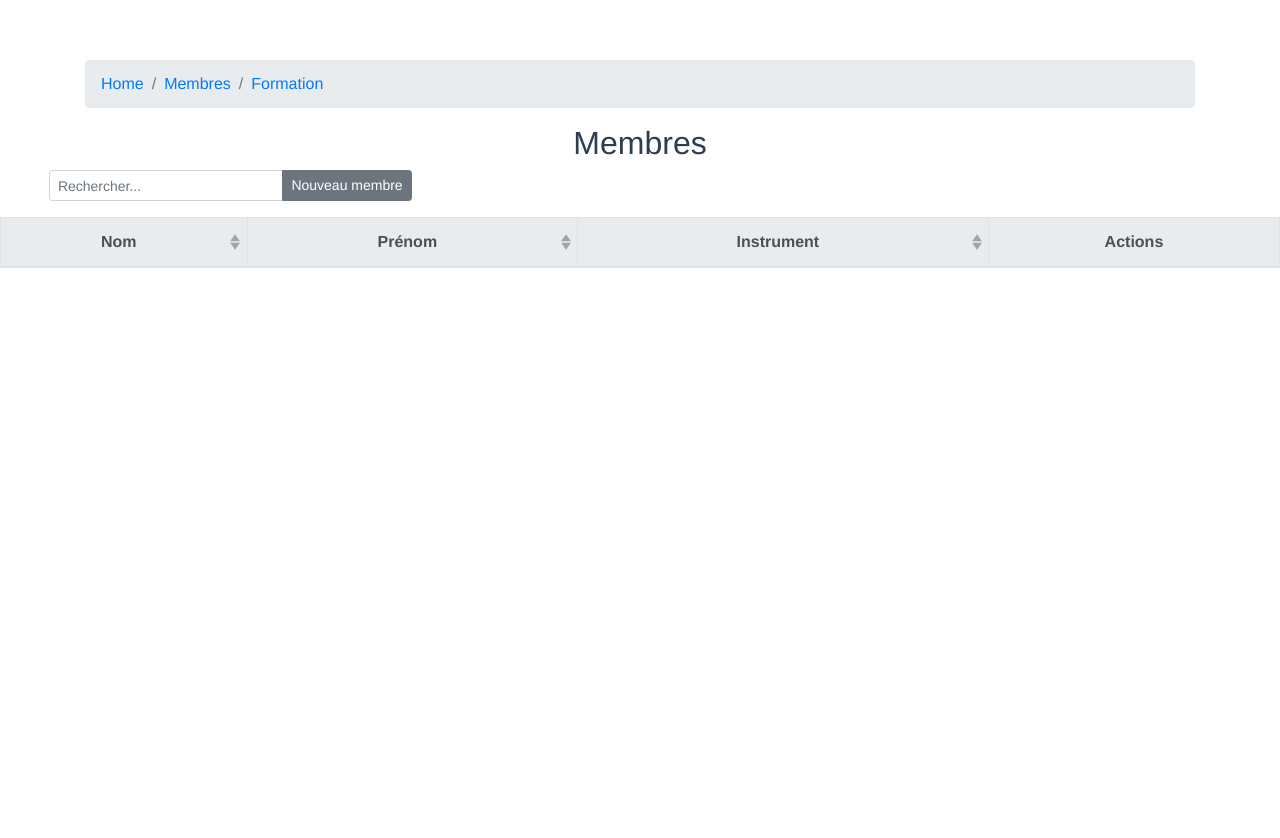
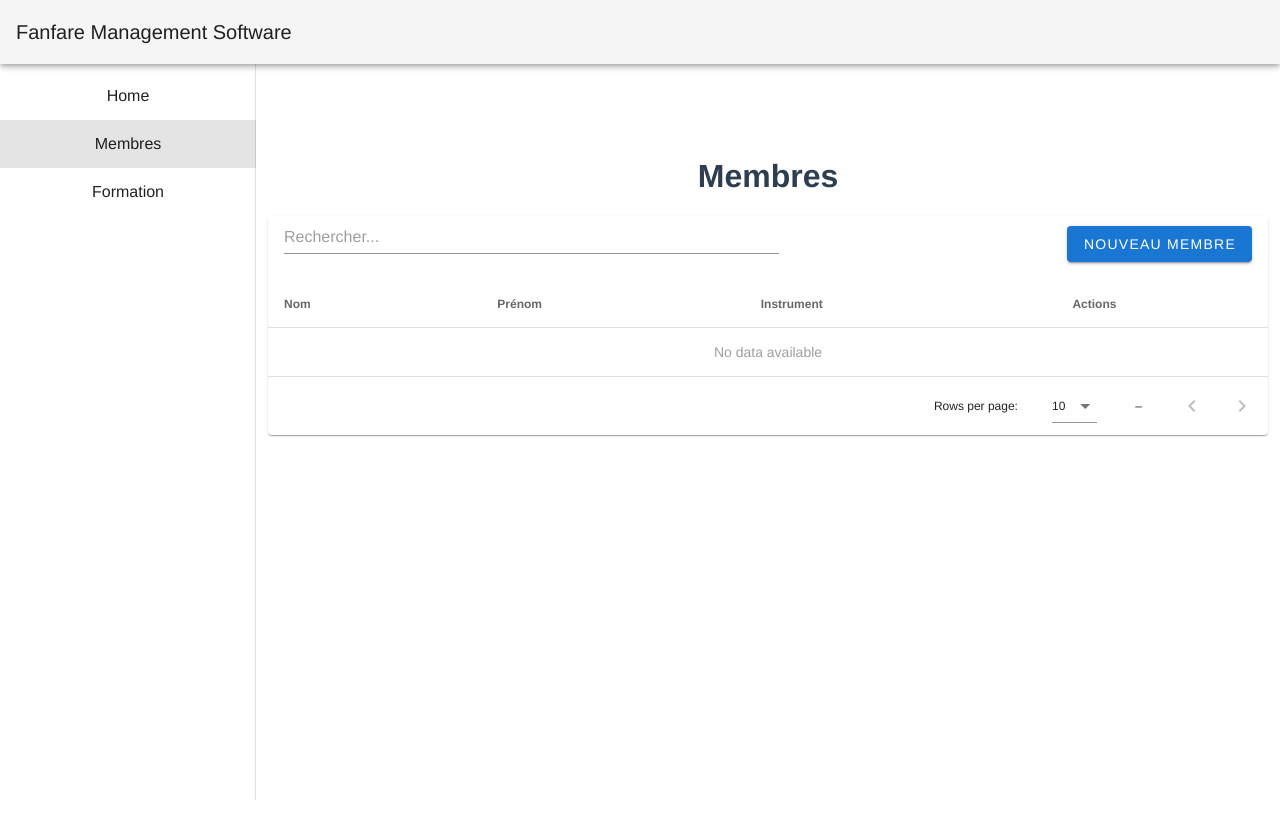
Before and after one commit to Chasuble15/fanfare-management-software, a Vue app: page /members in a window 1280 px wide. Shown: the top 838 px of the page. Before the commit the page ends 800 px from the top, so only its background shows below. Built offline with nearby package versions, Linux system fonts and the light colour scheme; what vue-firestore would draw is missing.

Commit message:
Convert project to Vuetify

```diff
--- a/public/index.html
+++ b/public/index.html
@@ -7,11 +7,14 @@
   <meta name="viewport" content="width=device-width,initial-scale=1.0">
   <link rel="icon" href="<%= BASE_URL %>favicon.ico">
 
-  <!-- Bootstrap CSS -->
-  <link rel="stylesheet" href="https://stackpath.bootstrapcdn.com/bootstrap/4.4.1/css/bootstrap.min.css"
-    integrity="sha384-Vkoo8x4CGsO3+Hhxv8T/Q5PaXtkKtu6ug5TOeNV6gBiFeWPGFN9MuhOf23Q9Ifjh" crossorigin="anonymous">
+  <!-- Vuetify fonts and icon -->
+  <link href="https://fonts.googleapis.com/css?family=Roboto:100,300,400,500,700,900" rel="stylesheet">
+  <link href="https://cdn.jsdelivr.net/npm/@mdi/font@5.x/css/materialdesignicons.min.css" rel="stylesheet">
+
 
   <title><%= htmlWebpackPlugin.options.title %></title>
+    <link rel="stylesheet" href="https://fonts.googleapis.com/css?family=Roboto:100,300,400,500,700,900">
+    <link rel="stylesheet" href="https://cdn.jsdelivr.net/npm/@mdi/font@latest/css/materialdesignicons.min.css">
 </head>
 
 <body>
--- a/src/App.vue
+++ b/src/App.vue
@@ -1,12 +1,44 @@
 <template>
-  <div id="app">
-    <b-container>
-      <b-breadcrumb>
-        <b-breadcrumb-item to="/">Home</b-breadcrumb-item>
-        <b-breadcrumb-item to="/members">Membres</b-breadcrumb-item>
-        <b-breadcrumb-item to="/formation">Formation</b-breadcrumb-item>
-      </b-breadcrumb>
-    </b-container>
-    <router-view />
-  </div>
+  <v-app>
+    <v-navigation-drawer app clipped>
+      <v-list>
+        <v-list-item :to="{path: '/home'}">
+          <v-list-item-content>
+            <v-list-item-title>Home</v-list-item-title>
+          </v-list-item-content>
+        </v-list-item>
+        <v-list-item :to="{path: '/members'}">
+          <v-list-item-content>
+            <v-list-item-title>Membres</v-list-item-title>
+          </v-list-item-content>
+        </v-list-item>
+        <v-list-item :to="{path: '/formation'}">
+          <v-list-item-content>
+            <v-list-item-title>Formation</v-list-item-title>
+          </v-list-item-content>
+        </v-list-item>
+      </v-list>
+    </v-navigation-drawer>
+
+    <v-app-bar app clipped-left>
+      <v-toolbar-title>Fanfare Management Software</v-toolbar-title>
+    </v-app-bar>
+    <v-content>
+      <v-container fluid>
+        <v-fade-transition mode="out-in">
+          <router-view></router-view>
+        </v-fade-transition>
+      </v-container>
+    </v-content>
+  </v-app>
 </template>
+
+<script>
+export default {
+  name: "App",
+
+  data: () => ({
+    //
+  })
+};
+</script>
--- a/src/components/HelloWorld.vue
+++ b/src/components/HelloWorld.vue
@@ -1,58 +1,151 @@
 <template>
-  <div class="hello">
-    <h1>{{ msg }}</h1>
-    <p>
-      For a guide and recipes on how to configure / customize this project,<br>
-      check out the
-      <a href="https://cli.vuejs.org" target="_blank" rel="noopener">vue-cli documentation</a>.
-    </p>
-    <h3>Installed CLI Plugins</h3>
-    <ul>
-      <li><a href="https://github.com/vuejs/vue-cli/tree/dev/packages/%40vue/cli-plugin-babel" target="_blank" rel="noopener">babel</a></li>
-      <li><a href="https://github.com/vuejs/vue-cli/tree/dev/packages/%40vue/cli-plugin-eslint" target="_blank" rel="noopener">eslint</a></li>
-    </ul>
-    <h3>Essential Links</h3>
-    <ul>
-      <li><a href="https://vuejs.org" target="_blank" rel="noopener">Core Docs</a></li>
-      <li><a href="https://forum.vuejs.org" target="_blank" rel="noopener">Forum</a></li>
-      <li><a href="https://chat.vuejs.org" target="_blank" rel="noopener">Community Chat</a></li>
-      <li><a href="https://twitter.com/vuejs" target="_blank" rel="noopener">Twitter</a></li>
-      <li><a href="https://news.vuejs.org" target="_blank" rel="noopener">News</a></li>
-    </ul>
-    <h3>Ecosystem</h3>
-    <ul>
-      <li><a href="https://router.vuejs.org" target="_blank" rel="noopener">vue-router</a></li>
-      <li><a href="https://vuex.vuejs.org" target="_blank" rel="noopener">vuex</a></li>
-      <li><a href="https://github.com/vuejs/vue-devtools#vue-devtools" target="_blank" rel="noopener">vue-devtools</a></li>
-      <li><a href="https://vue-loader.vuejs.org" target="_blank" rel="noopener">vue-loader</a></li>
-      <li><a href="https://github.com/vuejs/awesome-vue" target="_blank" rel="noopener">awesome-vue</a></li>
-    </ul>
-  </div>
+  <v-container>
+    <v-row class="text-center">
+      <v-col cols="12">
+        <v-img
+          :src="require('../assets/logo.svg')"
+          class="my-3"
+          contain
+          height="200"
+        />
+      </v-col>
+
+      <v-col class="mb-4">
+        <h1 class="display-2 font-weight-bold mb-3">
+          Welcome to Vuetify
+        </h1>
+
+        <p class="subheading font-weight-regular">
+          For help and collaboration with other Vuetify developers,
+          <br>please join our online
+          <a
+            href="https://community.vuetifyjs.com"
+            target="_blank"
+          >Discord Community</a>
+        </p>
+      </v-col>
+
+      <v-col
+        class="mb-5"
+        cols="12"
+      >
+        <h2 class="headline font-weight-bold mb-3">
+          What's next?
+        </h2>
+
+        <v-row justify="center">
+          <a
+            v-for="(next, i) in whatsNext"
+            :key="i"
+            :href="next.href"
+            class="subheading mx-3"
+            target="_blank"
+          >
+            {{ next.text }}
+          </a>
+        </v-row>
+      </v-col>
+
+      <v-col
+        class="mb-5"
+        cols="12"
+      >
+        <h2 class="headline font-weight-bold mb-3">
+          Important Links
+        </h2>
+
+        <v-row justify="center">
+          <a
+            v-for="(link, i) in importantLinks"
+            :key="i"
+            :href="link.href"
+            class="subheading mx-3"
+            target="_blank"
+          >
+            {{ link.text }}
+          </a>
+        </v-row>
+      </v-col>
+
+      <v-col
+        class="mb-5"
+        cols="12"
+      >
+        <h2 class="headline font-weight-bold mb-3">
+          Ecosystem
+        </h2>
+
+        <v-row justify="center">
+          <a
+            v-for="(eco, i) in ecosystem"
+            :key="i"
+            :href="eco.href"
+            class="subheading mx-3"
+            target="_blank"
+          >
+            {{ eco.text }}
+          </a>
+        </v-row>
+      </v-col>
+    </v-row>
+  </v-container>
 </template>
 
 <script>
-export default {
-  name: 'HelloWorld',
-  props: {
-    msg: String
+  export default {
+    name: 'HelloWorld',
+
+    data: () => ({
+      ecosystem: [
+        {
+          text: 'vuetify-loader',
+          href: 'https://github.com/vuetifyjs/vuetify-loader',
+        },
+        {
+          text: 'github',
+          href: 'https://github.com/vuetifyjs/vuetify',
+        },
+        {
+          text: 'awesome-vuetify',
+          href: 'https://github.com/vuetifyjs/awesome-vuetify',
+        },
+      ],
+      importantLinks: [
+        {
+          text: 'Documentation',
+          href: 'https://vuetifyjs.com',
+        },
+        {
+          text: 'Chat',
+          href: 'https://community.vuetifyjs.com',
+        },
+        {
+          text: 'Made with Vuetify',
+          href: 'https://madewithvuejs.com/vuetify',
+        },
+        {
+          text: 'Twitter',
+          href: 'https://twitter.com/vuetifyjs',
+        },
+        {
+          text: 'Articles',
+          href: 'https://medium.com/vuetify',
+        },
+      ],
+      whatsNext: [
+        {
+          text: 'Explore components',
+          href: 'https://vuetifyjs.com/components/api-explorer',
+        },
+        {
+          text: 'Select a layout',
+          href: 'https://vuetifyjs.com/layout/pre-defined',
+        },
+        {
+          text: 'Frequently Asked Questions',
+          href: 'https://vuetifyjs.com/getting-started/frequently-asked-questions',
+        },
+      ],
+    }),
   }
-}
 </script>
-
-<!-- Add "scoped" attribute to limit CSS to this component only -->
-<style scoped lang="scss">
-h3 {
-  margin: 40px 0 0;
-}
-ul {
-  list-style-type: none;
-  padding: 0;
-}
-li {
-  display: inline-block;
-  margin: 0 10px;
-}
-a {
-  color: #42b983;
-}
-</style>
--- /dev/null
+++ b/src/plugins/vuetify.js
@@ -0,0 +1,7 @@
+import Vue from 'vue';
+import Vuetify from 'vuetify/lib';
+
+Vue.use(Vuetify);
+
+export default new Vuetify({
+});
--- a/src/views/Formation.vue
+++ b/src/views/Formation.vue
@@ -1,12 +1,10 @@
 <template>
   <div class="formation">
     <!--<b-button @click="update">Update</b-button>-->
-    <b-container>
-      <h2>Formation</h2>
-      <b-list-group>
-        <b-list-group-item v-for="post in postsList.posts" :key="post">{{ post }}</b-list-group-item>
-      </b-list-group>
-    </b-container>
+    <h1 class="pa-md-4 mx-lg-auto">Formation</h1>
+    <v-list>
+      <v-list-item-group v-for="post in postsList.posts" :key="post">{{ post }}</v-list-item-group>
+    </v-list>
   </div>
 </template>
 
--- a/src/views/Members.vue
+++ b/src/views/Members.vue
@@ -1,93 +1,98 @@
 <template>
   <div class="members">
-    <h2>Membres</h2>
-    <b-col cols="4">
-      <b-form-group label-for="filterInput" label-cols-sm="1">
-        <b-input-group size="sm">
-          <b-form-input v-model="filter" type="search" id="filterInput" placeholder="Rechercher..."></b-form-input>
-          <b-input-group-append>
-            <b-button id="show-btn" @click="$bvModal.show('bv-modal-example')">Nouveau membre</b-button>
-          </b-input-group-append>
-        </b-input-group>
-      </b-form-group>
-    </b-col>
+    <h1 class="pa-md-4 mx-lg-auto">Membres</h1>
 
-    <div>
-      <b-table
-        hover
-        bordered
-        head-variant="light"
-        :items="memberList"
-        :fields="fields"
-        :filter="filter"
-      >
-        <template v-slot:cell(actions)="row">
-          <b-button
-            size="sm"
-            @click="info(row.item, row.index, $event.target)"
-            class="mr-1"
-          >Modifier</b-button>
-          <b-button size="sm" @click="deleteMember(row.item)" class="mr-1">Supprimer</b-button>
-        </template>
-      </b-table>
+    <v-data-table
+      :items="memberList"
+      :headers="headers"
+      item-key="name"
+      class="elevation-1"
+      :search="filter"
+      disable-pagination
+    >
+      <template v-slot:top>
+        <v-toolbar flat color="white">
+          <v-text-field v-model="filter" type="search" id="filterInput" placeholder="Rechercher..."></v-text-field>
+          <v-spacer></v-spacer>
+          <v-dialog v-model="dialog" max-width="600px">
+            <template v-slot:activator="{ on, attrs }">
+              <v-btn color="primary" dark class="mb-2" v-bind="attrs" v-on="on">Nouveau membre</v-btn>
+            </template>
+            <v-card>
+              <v-card-title>
+                <span class="headline">Nouveau membre</span>
+              </v-card-title>
 
-      <b-modal :id="infoModal.id" title="Modifier un membre" hide-footer>
-        <div class="form-group">
-          <label for="firstName">Prénom</label>
-          <input type="text" class="form-control" id="firstName" v-model="infoModal.firstName" />
-        </div>
-        <div class="form-group">
-          <label for="lastName">Nom</label>
-          <input type="text" class="form-control" id="lastName" v-model="infoModal.lastName" />
-        </div>
-        <div class="form-group">
-          <label for="newInstrument">Instrument</label>
-          <b-form-select v-model="infoModal.instrument" :options="postsList.posts">Instrument</b-form-select>
-        </div>
-        <b-row>
-          <b-col>
-            <b-button variant="success" block @click="modifyMember">Modifier</b-button>
-          </b-col>
-          <b-col>
-            <b-button variant="danger" block @click="cancelModify">Annuler</b-button>
-          </b-col>
-        </b-row>
-      </b-modal>
-    </div>
-    <div>
-      <b-modal id="bv-modal-example" hide-footer>
-        <template v-slot:modal-title>Nouveau membre</template>
-        <div class="form-group">
-          <label for="firstName">Prénom</label>
-          <input
-            type="text"
-            class="form-control"
-            id="firstName"
-            placeholder="Prénom"
-            v-model="firstName"
-          />
-        </div>
-        <div class="form-group">
-          <label for="lastName">Nom</label>
-          <input
-            type="text"
-            class="form-control"
-            id="lastName"
-            placeholder="Nom"
-            v-model="lastName"
-          />
-        </div>
-        <div class="form-group">
-          <label for="instrument">Instrument</label>
-          <b-form-select v-model="instrument" :options="postsList.posts">
-            <template v-slot:first>
-              <b-form-select-option :value="null" disabled>-- Choisir un instrument --</b-form-select-option>
-            </template>
-          </b-form-select>
-        </div>
-        <b-button variant="success" block @click="addMember">Valider</b-button>
-      </b-modal>
-    </div>
+              <v-card-text>
+                <v-container>
+                  <v-row>
+                    <v-col>
+                      <v-text-field v-model="lastName" label="Nom"></v-text-field>
+                    </v-col>
+                    <v-col>
+                      <v-text-field v-model="firstName" label="Prénom"></v-text-field>
+                    </v-col>
+                  </v-row>
+                  <v-row>
+                    <v-col>
+                      <v-combobox v-model="instrument" :items="postsList.posts" label="Instrument"></v-combobox>
+                    </v-col>
+                  </v-row>
+                </v-container>
+              </v-card-text>
+
+              <v-card-actions>
+                <v-spacer></v-spacer>
+                <v-btn color="blue darken-1" text @click="close">Cancel</v-btn>
+                <v-btn color="blue darken-1" text @click="addMember">Ajouter</v-btn>
+              </v-card-actions>
+            </v-card>
+          </v-dialog>
+        </v-toolbar>
+      </template>
+      "
+      <template v-slot:item.actions="{ item }">
+        <v-btn @click.stop="info(item)">Modifier</v-btn>
+
+        <v-btn @click="deleteMember(item)">Supprimer</v-btn>
+      </template>
+    </v-data-table>
+
+    <v-dialog v-model="modifDialog" max-width="600px">
+      <v-card>
+        <v-card-title>
+          <span class="headline">Modifier membre</span>
+        </v-card-title>
+
+        <v-card-text>
+          <v-container>
+            <v-row>
+              <v-col>
+                <v-text-field v-model="infoModal.lastName" label="Nom"></v-text-field>
+              </v-col>
+              <v-col>
+                <v-text-field v-model="infoModal.firstName" label="Prénom"></v-text-field>
+              </v-col>
+            </v-row>
+            <v-row>
+              <v-col>
+                <v-combobox
+                  v-model="infoModal.instrument"
+                  :items="postsList.posts"
+                  label="Instrument"
+                ></v-combobox>
+              </v-col>
+            </v-row>
+          </v-container>
+        </v-card-text>
+
+        <v-card-actions>
+          <v-spacer></v-spacer>
+          <v-btn color="blue darken-1" text @click="modifDialog = false">Cancel</v-btn>
+          <v-btn color="blue darken-1" text @click="modifyMember">Ajouter</v-btn>
+        </v-card-actions>
+      </v-card>
+    </v-dialog>
   </div>
 </template>
 
@@ -99,23 +104,25 @@
 
   data() {
     return {
-      fields: [
+      dialog: false,
+      modifDialog: false,
+      headers: [
         {
-          key: "lastName",
-          label: "Nom",
+          value: "lastName",
+          text: "Nom",
           sortable: true
         },
         {
-          key: "firstName",
-          label: "Prénom",
+          value: "firstName",
+          text: "Prénom",
           sortable: true
         },
         {
-          key: "instrument",
-          label: "Instrument",
+          value: "instrument",
+          text: "Instrument",
           sortable: true
         },
-        { key: "actions", label: "Actions" }
+        { value: "actions", text: "Actions", sortable: false }
       ],
       memberList: [],
       lastName: "",
@@ -139,6 +146,14 @@
       postsList: db.collection("postsList").doc("list")
     };
   },
+  watch: {
+    dialog(val) {
+      val || this.close();
+    },
+    modifDialog(val) {
+      val || this.close();
+    }
+  },
   methods: {
     addMember: function() {
       var id = this.memberList.length + 1;
@@ -150,11 +165,7 @@
           instrument: this.instrument
         })
         .then(() => {
-          // Hide the modal manually
-          this.$nextTick(() => {
-            this.$bvModal.hide("bv-modal-example");
-          });
-
+          this.close();
           this.lastName = "";
           this.firstName = "";
           this.instrument = null;
@@ -169,9 +180,7 @@
           instrument: this.infoModal.instrument
         })
         .then(() => {
-          this.$nextTick(() => {
-            this.$bvModal.hide(this.infoModal.id);
-          });
+          this.modifDialog = false;
           //Reset modal
           this.infoModal.firstName = "";
           this.infoModal.lastName = "";
@@ -180,25 +189,36 @@
         });
     },
     cancelModify() {
-      this.$nextTick(() => {
-        this.$bvModal.hide(this.infoModal.id);
-      });
+      this.modifDialog = false;
       //Reset modal
       this.infoModal.firstName = "";
       this.infoModal.lastName = "";
       this.infoModal.instrument = "";
       this.infoModal.key = "";
     },
-    info(item, index, button) {
+    info(item) {
       this.infoModal.firstName = item.firstName;
       this.infoModal.lastName = item.lastName;
       this.infoModal.instrument = item.instrument;
       this.infoModal.key = item[".key"];
-
-      this.$root.$emit("bv::show::modal", this.infoModal.id, button);
+      this.modifDialog = true;
     },
     deleteMember(member) {
       this.$firestore.memberList.doc(member[".key"]).delete();
+    },
+    close() {
+      this.dialog = false;
+      /*this.$nextTick(() => {
+        this.editedItem = Object.assign({}, this.defaultItem);
+        this.editedIndex = -1;*/
+    },
+
+    save() {
+      /* if (this.editedIndex > -1) {
+        Object.assign(this.desserts[this.editedIndex], this.editedItem);
+      } else {
+        this.desserts.push(this.editedItem);
+      }*/
     }
   }
 };
--- /dev/null
+++ b/vue.config.js
@@ -0,0 +1,5 @@
+module.exports = {
+  "transpileDependencies": [
+    "vuetify"
+  ]
+}
```
Also changed, not shown: package.json (+6 -2 lines), src/main.js (+3 -10 lines), src/assets/logo.svg (added), 1 other file (tests, documents, lock files or other folders).
